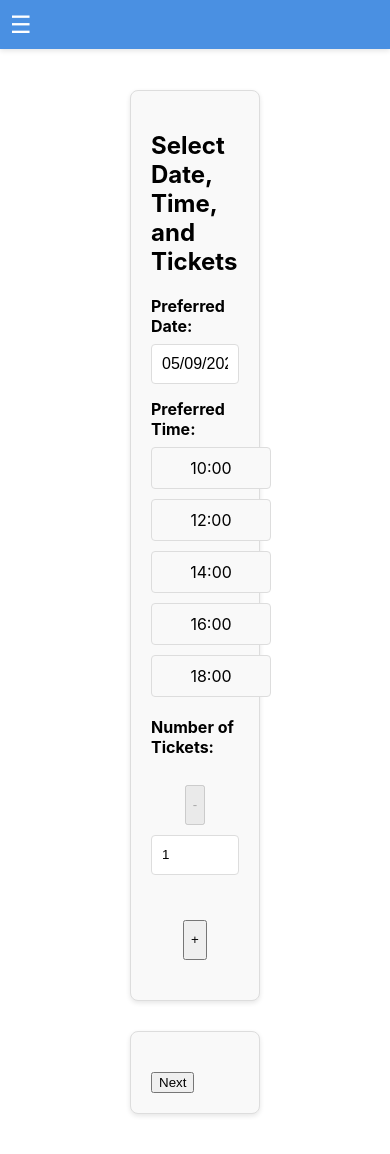
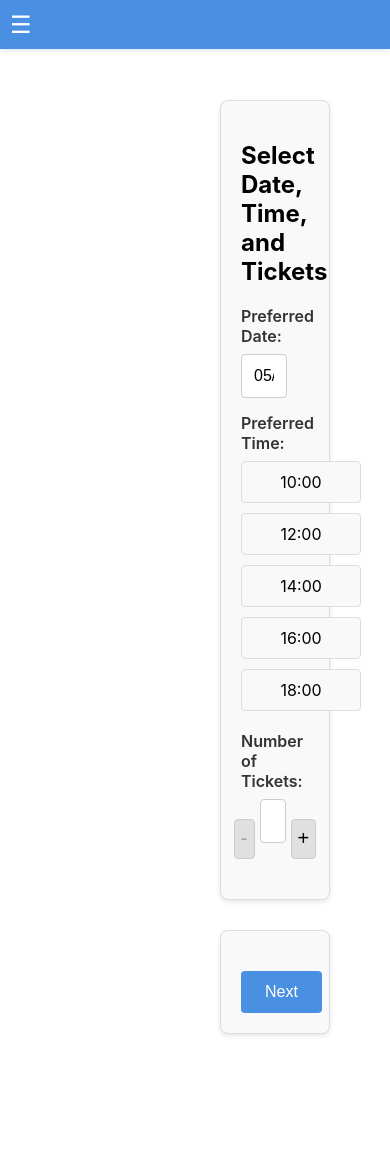
Before and after one commit to rhythm1124/Booking-app-, a React (Create React App) app in the folder bookingapp/: page /form in a window 390 px wide. Shown: the top 1154 px of the page. After the commit the page ends 1104 px from the top, so only its background shows below. Built offline with nearby package versions, Linux system fonts and the light colour scheme.

Commit message:
mian_form css updates and other cahnges

```diff
--- a/bookingapp/src/pages/main_form.js
+++ b/bookingapp/src/pages/main_form.js
@@ -38,11 +38,17 @@ const FormPage = () => {
 
     const handleTicketsChange = (increment) => {
         const newTicketCount = numTickets + increment;
+        if (newTicketCount < 1) return; // Prevent negative tickets
+
         setNumTickets(newTicketCount);
+
+        const newAttendees = Array.from({ length: newTicketCount }, (_, i) => (
+            formData.attendees[i] || { firstName: '', lastName: '', email: '', phone: '' }
+        ));
         setFormData({
             ...formData,
             tickets: newTicketCount,
-            attendees: Array(newTicketCount).fill({ firstName: '', lastName: '', email: '', phone: '' }),
+            attendees: newAttendees,
         });
     };
 
@@ -69,7 +75,6 @@ const FormPage = () => {
 
     return (
         <div className="form-page">
-            {/* Sections for form inputs */}
             {currentSection === 1 && (
                 <div className="form-section">
                     <h2>Select Date, Time, and Tickets</h2>
@@ -94,9 +99,9 @@ const FormPage = () => {
                     </div>
                     <label htmlFor="tickets">Number of Tickets:</label>
                     <div className="ticket-controls">
-                        <button onClick={() => handleTicketsChange(-1)} disabled={numTickets <= 1}>-</button>
-                        <input type="text" value={numTickets} readOnly />
-                        <button onClick={() => handleTicketsChange(1)}>+</button>
+                        <button className="ticket-button" onClick={() => handleTicketsChange(-1)} disabled={numTickets <= 1}>-</button>
+                        <input className="ticket-input" type="text" value={numTickets} readOnly />
+                        <button className="ticket-button" onClick={() => handleTicketsChange(1)}>+</button>
                     </div>
                 </div>
             )}
@@ -104,48 +109,64 @@ const FormPage = () => {
             {currentSection === 2 && (
                 <div className="form-section">
                     <h2>Enter Details</h2>
-                    {Array.from({ length: numTickets }).map((_, index) => (
+                    {formData.attendees.map((attendee, index) => (
                         <div key={index} className="attendee-details">
                             <h3>Ticket {index + 1}</h3>
+                            <div className="input-group">
+                                <div className="input-group-item">
+                                    <label htmlFor={`firstName-${index}`}>First Name</label>
                                     <input
                                         type="text"
                                         name="firstName"
-                                placeholder="First Name"
-                                value={formData.attendees[index].firstName || ''}
+                                        id={`firstName-${index}`}
+                                        value={attendee.firstName}
                                         onChange={(e) => handleInputChange(index, e)}
                                         required
                                     />
+                                </div>
+                                <div className="input-group-item">
+                                    <label htmlFor={`lastName-${index}`}>Last Name</label>
                                     <input
                                         type="text"
                                         name="lastName"
-                                placeholder="Last Name"
-                                value={formData.attendees[index].lastName || ''}
+                                        id={`lastName-${index}`}
+                                        value={attendee.lastName}
                                         onChange={(e) => handleInputChange(index, e)}
                                         required
                                     />
+                                </div>
+                            </div>
+                            <div className="input-group">
+                                <div className="input-group-item">
+                                    <label htmlFor={`email-${index}`}>Email</label>
                                     <input
                                         type="email"
                                         name="email"
-                                placeholder="Email"
-                                value={formData.attendees[index].email || ''}
+                                        id={`email-${index}`}
+                                        value={attendee.email}
                                         onChange={(e) => handleInputChange(index, e)}
                                         required
                                     />
+                                </div>
+                                <div className="input-group-item">
+                                    <label htmlFor={`phone-${index}`}>Phone Number</label>
                                     <input
                                         type="tel"
                                         name="phone"
-                                placeholder="Phone Number"
-                                value={formData.attendees[index].phone || ''}
+                                        id={`phone-${index}`}
+                                        value={attendee.phone}
                                         onChange={(e) => handleInputChange(index, e)}
                                         required
                                     />
+                                </div>
+                            </div>
                         </div>
                     ))}
                 </div>
             )}
 
             <div className="form-section">
-                <button onClick={handleSaveAndNext}>
+                <button className="save-next-button" onClick={handleSaveAndNext}>
                     {currentSection === 2 ? 'Save and Next' : 'Next'}
                 </button>
             </div>
--- a/bookingapp/src/styles/main_form.css
+++ b/bookingapp/src/styles/main_form.css
@@ -1,10 +1,10 @@
-/* Overall form page styling */
+/* General form styling */
 .form-page {
     padding: 20px;
-    max-width: calc(100% - 100px); /* Adjust width to account for side container */
+    max-width: calc(100% - 100px);
     margin: 0 auto;
-    margin-top: 60px; /* Adjust top margin to avoid overlap with fixed navbar */
-    margin-left: 80px; /* Adjust left margin to avoid overlap with fixed side container */
+    margin-top: 60px;
+    margin-left: 80px;
     box-sizing: border-box;
 }
 
@@ -18,10 +18,47 @@
     box-shadow: 0 2px 5px rgba(0, 0, 0, 0.1);
 }
 
-/* Header styling */
-h1 {
-    text-align: center;
-    margin-bottom: 20px;
+/* Label styling */
+label {
+    display: block;
+    margin-bottom: 8px;
+    font-weight: 600;
+    color: #333;
+}
+
+/* Input field styling */
+input[type="text"],
+input[type="email"],
+input[type="tel"],
+input[type="number"] {
+    width: calc(100% - 22px);
+    padding: 12px;
+    border: 1px solid #ccc;
+    border-radius: 4px;
+    font-size: 16px;
+    box-sizing: border-box;
+    margin-bottom: 15px;
+}
+
+input[type="text"]:focus,
+input[type="email"]:focus,
+input[type="tel"]:focus,
+input[type="number"]:focus {
+    border-color: #4a90e2;
+    outline: none;
+}
+
+/* Side-by-side input group styling */
+.input-group {
+    display: flex;
+    gap: 20px;
+    flex-wrap: wrap;
+    margin-bottom: 15px;
+}
+
+.input-group-item {
+    flex: 1;
+    min-width: 200px;
 }
 
 /* Time slot grid styling */
@@ -53,219 +90,51 @@ h1 {
 .ticket-controls {
     display: flex;
     align-items: center;
-    gap: 10px;
+    justify-content: center;
+    gap: 5px;
     margin-bottom: 20px;
-    justify-content: center; /* Center-align the controls */
 }
 
 .ticket-button {
-    padding: 10px;
-    border: 1px solid #ddd;
-    border-radius: 4px;
-    background-color: #f9f9f9;
-    cursor: pointer;
-    font-size: 18px;
+    width: 40px;
+    height: 40px;
     display: flex;
     align-items: center;
     justify-content: center;
+    background-color: #e0e0e0;
+    border: 1px solid #ccc;
+    border-radius: 4px;
+    cursor: pointer;
+    font-size: 20px;
     transition: background-color 0.3s;
-    height: 40px; /* Ensure button height matches the input height */
-    width: 40px; /* Ensure consistent width for buttons */
 }
 
 .ticket-button:hover {
-    background-color: #e1e1e1;
+    background-color: #d0d0d0;
 }
 
 .ticket-input {
     width: 60px;
     text-align: center;
-    border: 1px solid #ddd;
+    font-size: 16px;
+    border: 1px solid #ccc;
     border-radius: 4px;
-    padding: 5px;
-    background-color: #f9f9f9;
-    font-size: 16px;
-    cursor: default;
-    height: 40px; /* Ensure height matches the button height */
-    display: flex;
-    align-items: center;
-    justify-content: center;
-}
-
-/* Ensures the input box and buttons align properly */
-.ticket-controls > * {
-    height: 40px; /* Consistent height for alignment */
+    padding: 8px;
+    box-sizing: border-box;
 }
 
 /* Button styling */
 .save-next-button {
-    padding: 10px 20px;
+    padding: 12px 24px;
+    border: none;
+    border-radius: 4px;
     background-color: #4a90e2;
     color: white;
-    border: none;
-    border-radius: 4px;
     font-size: 16px;
     cursor: pointer;
-    display: block;
-    margin: 20px auto; /* Center button and add spacing */
     transition: background-color 0.3s;
 }
 
 .save-next-button:hover {
     background-color: #357abd;
 }
-
-/* Label styling */
-label {
-    display: block;
-    margin-bottom: 8px;
-    font-weight: bold;
-}
-
-/* Input field styling */
-input {
-    width: 100%;
-    padding: 10px;
-    margin-bottom: 15px;
-    border: 1px solid #ddd;
-    border-radius: 4px;
-    box-sizing: border-box;
-}
-
-/* Date input styling */
-.date-input-wrapper {
-    display: flex;
-    flex-direction: column;
-    gap: 10px; /* Space between inputs */
-}
-
-.date-input, .manual-date-input {
-    width: 100%;
-    padding: 10px;
-    border: 1px solid #ddd;
-    border-radius: 4px;
-    box-sizing: border-box;
-    font-size: 16px;
-}
-
-.manual-date-input {
-    margin-top: 10px;
-}
-
-/* Responsive design adjustments */
-@media (max-width: 768px) {
-    .form-page {
-        margin-left: 0; /* Remove left margin on smaller screens */
-        padding: 10px;
-    }
-
-    .ticket-controls {
-        flex-direction: column;
-        align-items: stretch;
-    }
-
-    .ticket-button {
-        width: 100%;
-        box-sizing: border-box; /* Ensure full width is respected */
-    }
-
-    .ticket-input {
-        width: 100%;
-    }
-
-    .save-next-button {
-        width: 100%;
-    }
-}
-
-/* Input group container */
-.input-group {
-    display: flex;
-    flex-wrap: wrap;
-    gap: 20px; /* Space between items */
-    margin-bottom: 20px;
-}
-
-/* Input group item */
-.input-group-item {
-    flex: 1; /* Grow to fill available space */
-    min-width: 200px; /* Minimum width for each item */
-}
-
-/* Attendee details styling */
-.attendee-details {
-    display: flex;
-    flex-direction: column;
-    margin-bottom: 20px;
-}
-
-.input-group {
-    display: flex;
-    flex-wrap: wrap;
-    gap: 20px; /* Adjust gap as needed */
-}
-
-.input-group-item {
-    flex: 1;
-    min-width: 200px; /* Minimum width for input fields */
-}
-
-.input-group-item label {
-    display: block;
-    margin-bottom: 8px;
-    font-weight: bold;
-}
-
-.input-group-item input {
-    width: 100%;
-    padding: 10px;
-    border: 1px solid #ddd;
-    border-radius: 4px;
-    box-sizing: border-box;
-}
-
-/* Ensures that "Ticket 1" label is above the name fields */
-.attendee-details > h3 {
-    margin-bottom: 15px;
-}
-
-/* Styles for ticket controls */
-.ticket-controls {
-    display: flex;
-    align-items: center;
-    gap: 10px;
-}
-
-.ticket-button {
-    background-color: #f0f0f0;
-    border: 1px solid #ddd;
-    padding: 5px 10px;
-    cursor: pointer;
-}
-
-.ticket-input {
-    width: 40px;
-    text-align: center;
-    border: 1px solid #ddd;
-    padding: 5px;
-    border-radius: 4px;
-}
-
-/* Button styling */
-.save-next-button {
-    background-color: #4CAF50;
-    color: white;
-    border: none;
-    padding: 15px 32px;
-    text-align: center;
-    text-decoration: none;
-    display: inline-block;
-    font-size: 16px;
-    margin: 10px 2px;
-    cursor: pointer;
-    border-radius: 4px;
-}
-
-.save-next-button:hover {
-    background-color: #45a049;
-}
```
Lines whose indentation alone changed are shown as unchanged.
